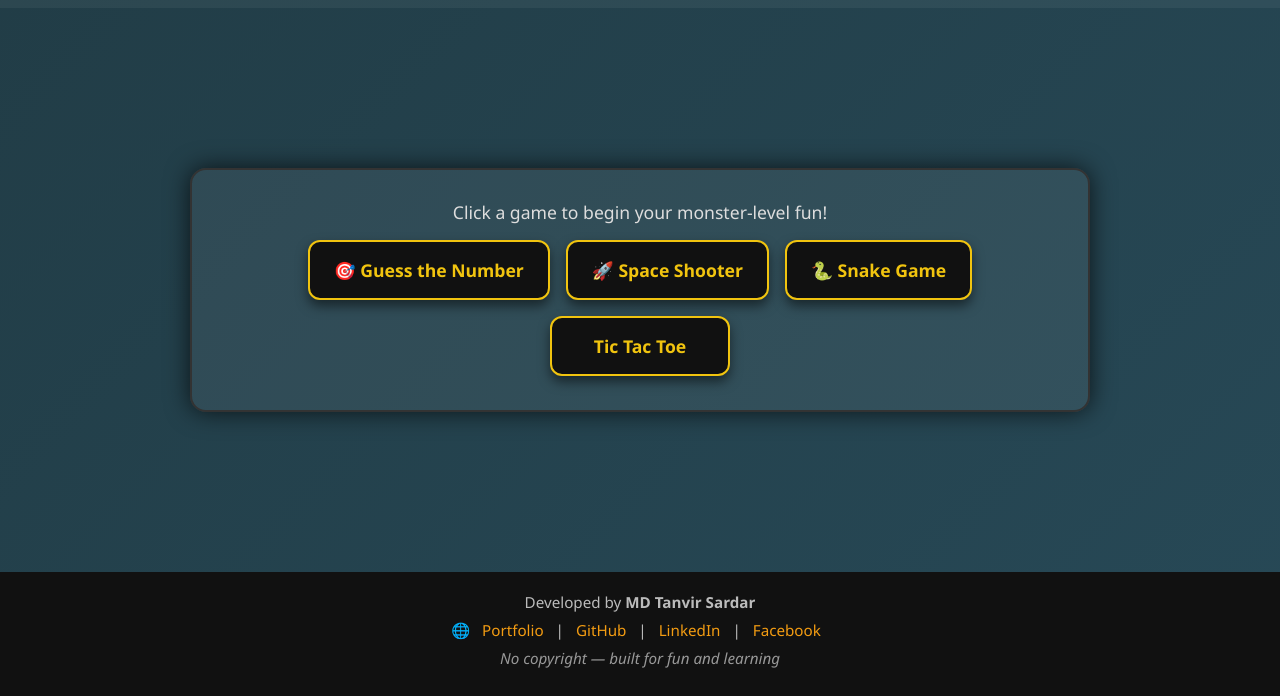
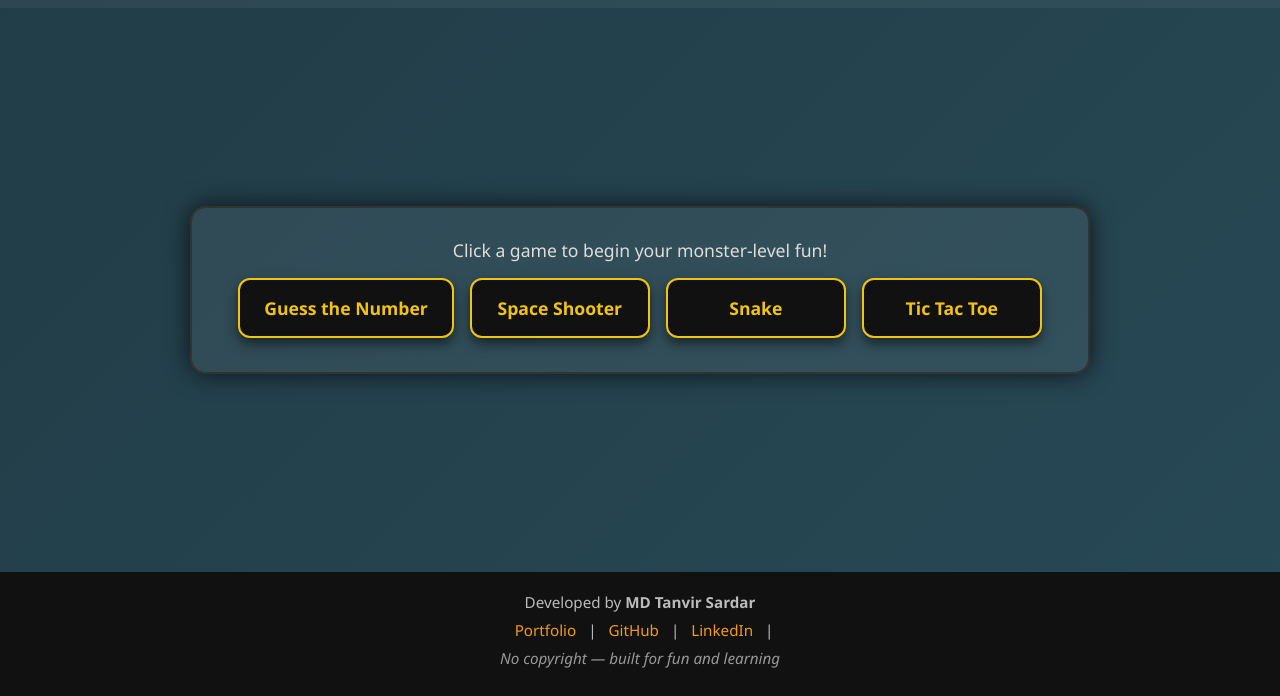
Before and after one commit to mdtanvirsardarr/game, a plain HTML site: page index.html in a window 1280 px wide. Shown: the part 104-800 px from the top of the page. Drawn offline with Linux system fonts and the light colour scheme.

Commit message:
Update index.html

```diff
--- a/index.html
+++ b/index.html
@@ -179,9 +179,9 @@
       <audio id="bgMusic" src="melody-ring-tone-313022.mp3" autoplay loop preload="auto"></audio>
 
       <div class="game-grid">
-        <a href="guess.html" class="game-btn">🎯 Guess the Number</a>
-        <a href="space-shooter.html" class="game-btn">🚀 Space Shooter</a>
-        <a href="Snake.html" class="game-btn">🐍 Snake Game</a>
+        <a href="guess.html" class="game-btn">Guess the Number</a>
+        <a href="space-shooter.html" class="game-btn"> Space Shooter</a>
+        <a href="Snake.html" class="game-btn"> Snake</a>
         <a href="tictac.html" class="game-btn">Tic Tac Toe</a>
       </div>
     </div>
@@ -190,11 +190,10 @@
   <footer>
     <p>Developed by <strong>MD Tanvir Sardar</strong></p>
     <p>
-      🌐
       <a href="https://tanvir.click/">Portfolio</a> |
-      <a href="https://github.com/tanvir153" target="_blank">GitHub</a> |
+      <a href="https://github.com/mdtanvirsardarr/" target="_blank">GitHub</a> |
       <a href="https://www.linkedin.com/in/mdtanvirsardar/" target="_blank">LinkedIn</a> |
-      <a href="https://www.facebook.com/mdtanvirsardar" target="_blank">Facebook</a>
+
     </p>
     <p style="margin-top: 8px; font-style: italic; color: #999;">
       No copyright — built for fun and learning
```
